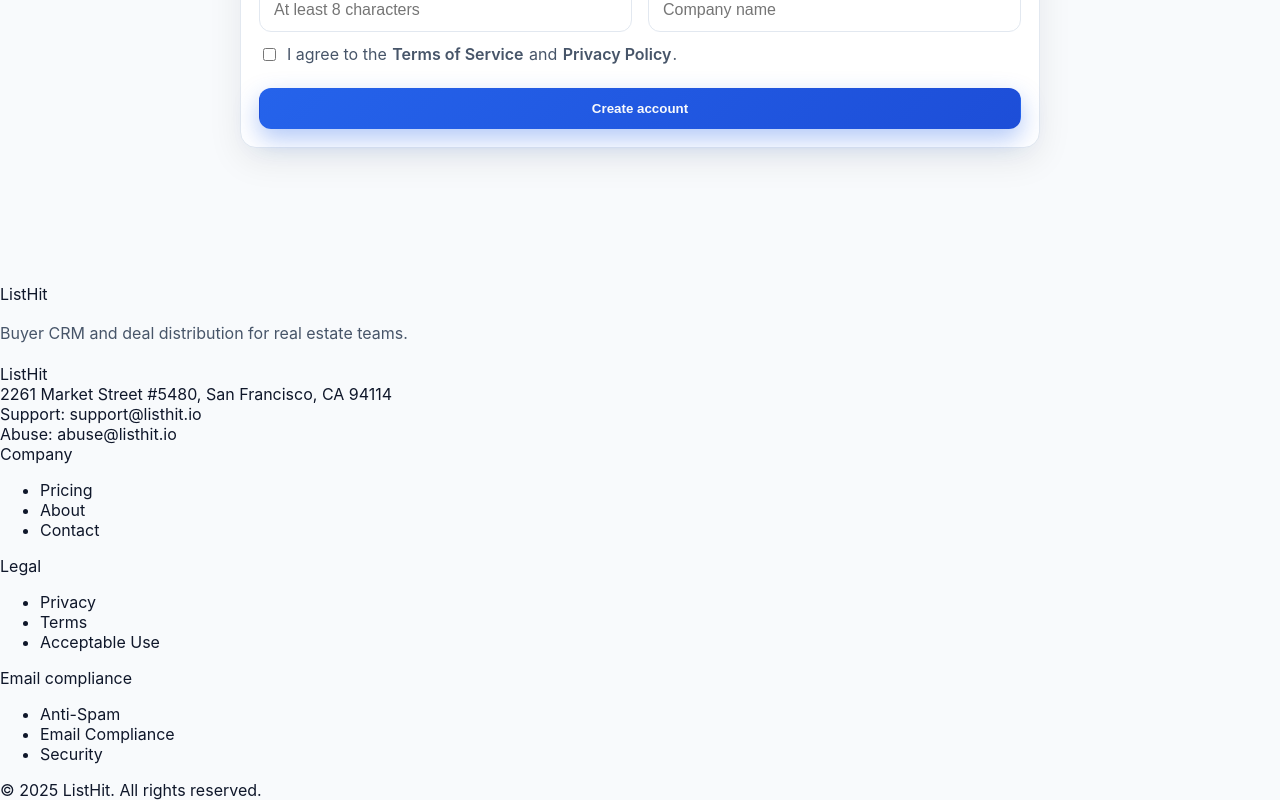
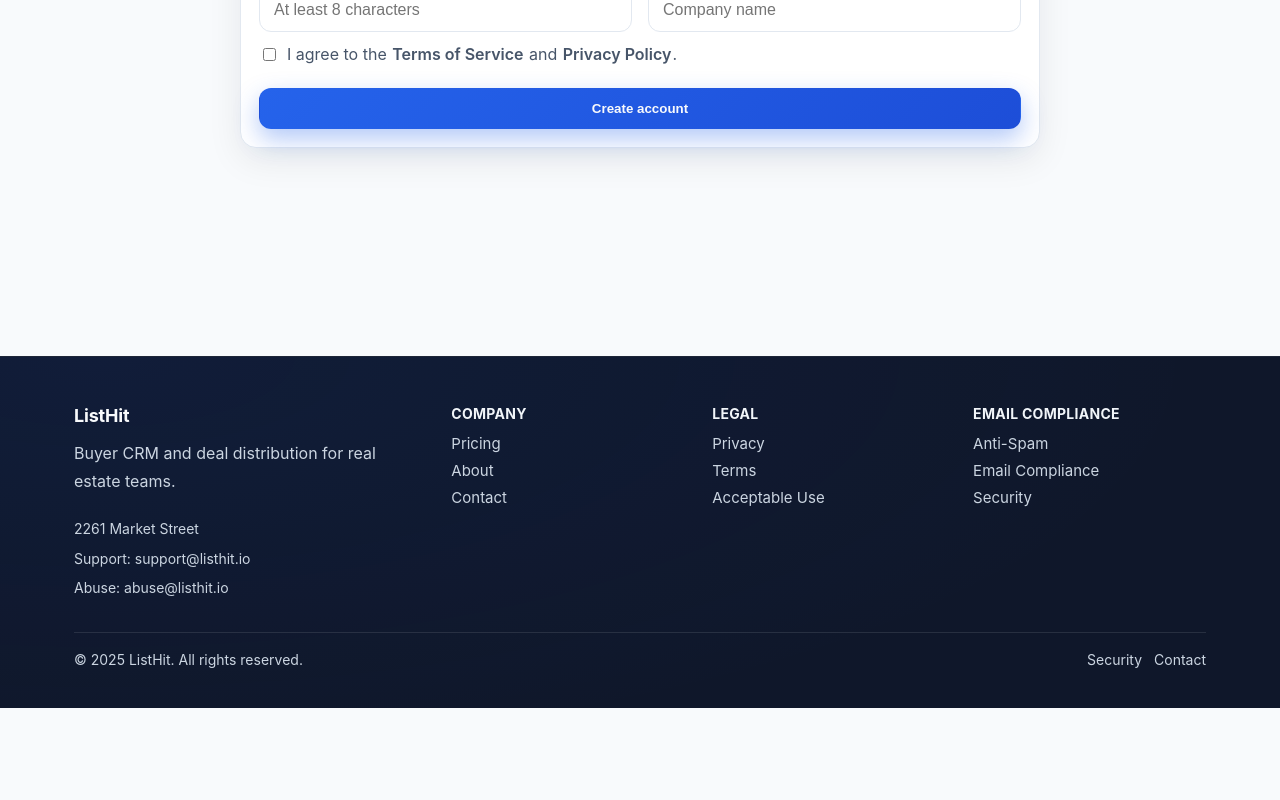
Before and after one commit to joshuapaschall/listhit-marketing, a Next.js app: page /signup in a window 1280 px wide. Shown: the part 551-1351 px from the top of the page. After the commit the page ends 1259 px from the top, so only its background shows below. Built offline with nearby package versions, Linux system fonts and the light colour scheme; no server answers.

Commit message:
Refine footer styling and turnstile config

```diff
--- a/app/globals.css
+++ b/app/globals.css
@@ -280,29 +280,142 @@ h4 {
   border-color: #e0e7ff;
 }
 
+.dev-banner {
+  background: #fff7ed;
+  color: #9a3412;
+  border-bottom: 1px solid #fdba74;
+  padding: 10px 16px;
+  text-align: center;
+  font-size: 14px;
+}
+
+.dev-banner a {
+  color: inherit;
+  font-weight: 700;
+  text-decoration: underline;
+}
+
+.dev-banner code {
+  background: rgba(253, 186, 116, 0.18);
+  padding: 2px 6px;
+  border-radius: 6px;
+  font-size: 13px;
+}
+
 .site-footer {
-  border-top: 1px solid var(--border);
-  padding: 28px 0 40px;
-  background: #ffffff;
+  margin-top: 72px;
+  border-top: 1px solid rgba(255, 255, 255, 0.06);
+  background: radial-gradient(1100px 400px at 8% 0%, rgba(37, 99, 235, 0.08), transparent),
+    #0f172a;
+  color: #e2e8f0;
+  padding: 48px 0 40px;
+}
+
+.footer-container {
+  display: flex;
+  flex-direction: column;
+  gap: 32px;
 }
 
 .footer-grid {
   display: grid;
-  grid-template-columns: repeat(auto-fit, minmax(220px, 1fr));
-  gap: 16px;
-  align-items: center;
+  grid-template-columns: 1fr;
+  gap: 28px;
+  align-items: flex-start;
+}
+
+.footer-col {
+  display: flex;
+  flex-direction: column;
+  gap: 12px;
+}
+
+.footer-brand {
+  gap: 10px;
+}
+
+.footer-title {
+  font-size: 18px;
+  font-weight: 700;
+  letter-spacing: -0.01em;
+  color: #f8fafc;
+}
+
+.footer-tagline {
+  margin: 4px 0 0;
+  color: #cbd5e1;
+  max-width: 520px;
+}
+
+.footer-contact {
+  display: flex;
+  flex-direction: column;
+  gap: 6px;
+  margin-top: 12px;
+  color: #cbd5e1;
+  font-size: 14px;
+}
+
+.footer-text {
+  margin: 0;
+  color: inherit;
+}
+
+.footer-heading {
+  font-size: 14px;
+  font-weight: 700;
+  letter-spacing: 0.02em;
+  text-transform: uppercase;
+  color: #f1f5f9;
 }
 
 .footer-links {
+  list-style: none;
+  padding: 0;
+  margin: 0;
+  display: flex;
+  flex-direction: column;
+  gap: 8px;
+  font-size: 15px;
+  color: #cbd5e1;
+}
+
+.footer-link {
+  color: inherit;
+  text-decoration: none;
+  transition: color 0.18s ease;
+}
+
+.footer-link:hover {
+  color: #93c5fd;
+}
+
+.footer-bottom {
+  border-top: 1px solid rgba(255, 255, 255, 0.1);
+  padding-top: 18px;
+  display: flex;
+  flex-direction: column;
+  gap: 10px;
+  font-size: 14px;
+  color: #cbd5e1;
+}
+
+.footer-bottom-links {
   display: flex;
   gap: 12px;
   flex-wrap: wrap;
-  color: var(--muted);
-  font-size: 14px;
 }
 
-.footer-links .nav-link {
-  color: var(--muted);
+@media (min-width: 768px) {
+  .footer-grid {
+    grid-template-columns: 1.5fr repeat(3, 1fr);
+  }
+
+  .footer-bottom {
+    flex-direction: row;
+    align-items: center;
+    justify-content: space-between;
+  }
 }
 
 .badge-list {
@@ -398,6 +511,23 @@ h4 {
   color: #0f172a;
 }
 
+.turnstile-warning {
+  margin: 8px 0 0;
+  padding: 12px 14px;
+  border-radius: 10px;
+  border: 1px solid #fdba74;
+  background: #fff7ed;
+  color: #92400e;
+  font-size: 14px;
+  line-height: 1.6;
+}
+
+.turnstile-warning a {
+  color: #9a3412;
+  font-weight: 700;
+  text-decoration: underline;
+}
+
 .hero {
   padding: 32px 0 24px;
 }
--- a/app/layout.tsx
+++ b/app/layout.tsx
@@ -4,6 +4,7 @@ import { ReactNode } from "react";
 import Script from "next/script";
 import { SiteHeader } from "../components/SiteHeader";
 import { SiteFooter } from "../components/SiteFooter";
+import { siteConfig } from "../lib/siteConfig";
 
 const siteName = "ListHit";
 const description =
@@ -39,10 +40,19 @@ export const metadata: Metadata = {
 
 export default function RootLayout({ children }: { children: ReactNode }) {
   const turnstileSiteKey = process.env.NEXT_PUBLIC_TURNSTILE_SITE_KEY;
+  const showTurnstileWarning = !turnstileSiteKey && process.env.NODE_ENV !== "production";
+  const supportEmail = siteConfig.supportEmail;
 
   return (
     <html lang="en">
       <body className="page-shell">
+        {showTurnstileWarning ? (
+          <div className="dev-banner">
+            Cloudflare Turnstile is not configured. Set <code>NEXT_PUBLIC_TURNSTILE_SITE_KEY</code> and{" "}
+            <code>TURNSTILE_SECRET_KEY</code>. Need help?{" "}
+            <a href={`mailto:${supportEmail}`}>Email support</a>.
+          </div>
+        ) : null}
         {turnstileSiteKey ? (
           <Script
             src="https://challenges.cloudflare.com/turnstile/v0/api.js"
--- a/components/SiteFooter.tsx
+++ b/components/SiteFooter.tsx
@@ -1,133 +1,112 @@
 import Link from "next/link";
+import { Container } from "./Container";
+import { siteConfig } from "../lib/siteConfig";
+
+const footerLinkSections = [
+  {
+    title: "Company",
+    links: [
+      { href: "/pricing", label: "Pricing" },
+      { href: "/about", label: "About" },
+      { href: "/contact", label: "Contact" },
+    ],
+  },
+  {
+    title: "Legal",
+    links: [
+      { href: "/privacy", label: "Privacy" },
+      { href: "/terms", label: "Terms" },
+      { href: "/acceptable-use", label: "Acceptable Use" },
+    ],
+  },
+  {
+    title: "Email compliance",
+    links: [
+      { href: "/anti-spam", label: "Anti-Spam" },
+      { href: "/email-compliance", label: "Email Compliance" },
+      { href: "/security", label: "Security" },
+    ],
+  },
+];
+
+const footerBottomLinks = [
+  { href: "/security", label: "Security" },
+  { href: "/contact", label: "Contact" },
+];
 
 export function SiteFooter() {
-  // These are safe to render publicly. Keep them configurable so you can match whatever
-  // you put in your SES production access request (brand name, support, abuse, mailing address).
-  const brandName = process.env.NEXT_PUBLIC_BRAND_NAME || "ListHit";
-  const tagline =
-    process.env.NEXT_PUBLIC_TAGLINE ||
-    "Buyer CRM and deal distribution for real estate teams.";
-
-  const legalEntityName =
-    process.env.NEXT_PUBLIC_LEGAL_ENTITY_NAME || brandName;
-
-  const mailingAddress =
-    process.env.NEXT_PUBLIC_MAILING_ADDRESS ||
-    "2261 Market Street #5480, San Francisco, CA 94114";
-
-  const supportEmail =
-    process.env.NEXT_PUBLIC_SUPPORT_EMAIL || "support@listhit.io";
-
-  const abuseEmail = process.env.NEXT_PUBLIC_ABUSE_EMAIL || "abuse@listhit.io";
-
-  const supportPhone = process.env.NEXT_PUBLIC_SUPPORT_PHONE || "";
+  const {
+    companyName,
+    companyTagline,
+    companyAddress,
+    supportEmail,
+    abuseEmail,
+    supportPhone,
+  } = siteConfig;
 
   const year = new Date().getFullYear();
 
   return (
-    <footer className="mt-20 border-t border-gray-200 bg-white">
-      <div className="mx-auto max-w-7xl px-6 py-10">
-        <div className="grid grid-cols-1 gap-10 sm:grid-cols-2 lg:grid-cols-4">
-          <div>
-            <div className="text-base font-semibold text-gray-900">{brandName}</div>
-            <p className="mt-2 text-sm text-gray-600">{tagline}</p>
-            <div className="mt-4 space-y-1 text-sm text-gray-600">
-              <div>{legalEntityName}</div>
-              <div>{mailingAddress}</div>
-              <div>
+    <footer className="site-footer">
+      <Container className="footer-container">
+        <div className="footer-grid">
+          <div className="footer-col footer-brand">
+            <div className="footer-title">{companyName}</div>
+            <p className="footer-tagline">{companyTagline}</p>
+            <div className="footer-contact">
+              <p className="footer-text">{companyAddress}</p>
+              <p className="footer-text">
                 Support:{" "}
-                <a
-                  className="underline"
-                  href={`mailto:${supportEmail}`}
-                >
+                <a className="footer-link" href={`mailto:${supportEmail}`}>
                   {supportEmail}
                 </a>
-              </div>
-              <div>
+              </p>
+              <p className="footer-text">
                 Abuse:{" "}
-                <a className="underline" href={`mailto:${abuseEmail}`}>
+                <a className="footer-link" href={`mailto:${abuseEmail}`}>
                   {abuseEmail}
                 </a>
-              </div>
+              </p>
               {supportPhone ? (
-                <div>
+                <p className="footer-text">
                   Phone:{" "}
-                  <a className="underline" href={`tel:${supportPhone}`}>
+                  <a className="footer-link" href={`tel:${supportPhone}`}>
                     {supportPhone}
                   </a>
-                </div>
+                </p>
               ) : null}
             </div>
           </div>
 
-          <div>
-            <div className="text-sm font-semibold text-gray-900">Company</div>
-            <ul className="mt-4 space-y-2 text-sm text-gray-600">
-              <li>
-                <Link href="/pricing" className="hover:text-gray-900">
-                  Pricing
+          {footerLinkSections.map((section) => (
+            <div key={section.title} className="footer-col">
+              <div className="footer-heading">{section.title}</div>
+              <ul className="footer-links">
+                {section.links.map((link) => (
+                  <li key={link.href}>
+                    <Link className="footer-link" href={link.href}>
+                      {link.label}
                     </Link>
                   </li>
-              <li>
-                <Link href="/about" className="hover:text-gray-900">
-                  About
-                </Link>
-              </li>
-              <li>
-                <Link href="/contact" className="hover:text-gray-900">
-                  Contact
-                </Link>
-              </li>
+                ))}
               </ul>
             </div>
-
-          <div>
-            <div className="text-sm font-semibold text-gray-900">Legal</div>
-            <ul className="mt-4 space-y-2 text-sm text-gray-600">
-              <li>
-                <Link href="/privacy" className="hover:text-gray-900">
-                  Privacy
-                </Link>
-              </li>
-              <li>
-                <Link href="/terms" className="hover:text-gray-900">
-                  Terms
-                </Link>
-              </li>
-              <li>
-                <Link href="/acceptable-use" className="hover:text-gray-900">
-                  Acceptable Use
-                </Link>
-              </li>
-            </ul>
+          ))}
         </div>
 
-          <div>
-            <div className="text-sm font-semibold text-gray-900">Email compliance</div>
-            <ul className="mt-4 space-y-2 text-sm text-gray-600">
-              <li>
-                <Link href="/anti-spam" className="hover:text-gray-900">
-                  Anti-Spam
+        <div className="footer-bottom">
+          <div className="footer-bottom-left">
+            © {year} {companyName}. All rights reserved.
+          </div>
+          <div className="footer-bottom-links">
+            {footerBottomLinks.map((link) => (
+              <Link key={link.href} className="footer-link" href={link.href}>
+                {link.label}
               </Link>
-              </li>
-              <li>
-                <Link href="/email-compliance" className="hover:text-gray-900">
-                  Email Compliance
-                </Link>
-              </li>
-              <li>
-                <Link href="/security" className="hover:text-gray-900">
-                  Security
-                </Link>
-              </li>
-            </ul>
+            ))}
           </div>
         </div>
-
-        <div className="mt-10 border-t border-gray-200 pt-6 text-sm text-gray-500">
-          © {year} {brandName}. All rights reserved.
-        </div>
-      </div>
+      </Container>
     </footer>
   );
 }
--- a/components/TurnstileWidget.tsx
+++ b/components/TurnstileWidget.tsx
@@ -1,4 +1,6 @@
 "use client";
+
+import { siteConfig } from "../lib/siteConfig";
 
 type TurnstileWidgetProps = {
   action?: string;
@@ -7,16 +9,16 @@ type TurnstileWidgetProps = {
 
 export function TurnstileWidget({ action = "form", className }: TurnstileWidgetProps) {
   const siteKey = process.env.NEXT_PUBLIC_TURNSTILE_SITE_KEY;
-  const supportEmail = process.env.NEXT_PUBLIC_SUPPORT_EMAIL || "support@listhit.io";
+  const supportEmail = siteConfig.supportEmail;
 
   // If Turnstile isn't configured, avoid showing a broken-looking callout in production.
   if (!siteKey) {
     if (process.env.NODE_ENV !== "production") {
       return (
-        <p className="text-sm text-slate-500">
-          Human verification isn&apos;t configured. Set <code>NEXT_PUBLIC_TURNSTILE_SITE_KEY</code> (and
-          <code>TURNSTILE_SECRET_KEY</code>) in your environment. If you need help, email{" "}
-          <a className="underline" href={`mailto:${supportEmail}`}>
+        <p className="turnstile-warning">
+          <strong>Human verification isn&apos;t configured.</strong> Set <code>NEXT_PUBLIC_TURNSTILE_SITE_KEY</code>{" "}
+          and <code>TURNSTILE_SECRET_KEY</code> in your environment. If you need help, email{" "}
+          <a href={`mailto:${supportEmail}`}>
             {supportEmail}
           </a>
           .
--- /dev/null
+++ b/lib/siteConfig.ts
@@ -0,0 +1,12 @@
+export const siteConfig = {
+  companyName: process.env.NEXT_PUBLIC_COMPANY_NAME || "ListHit",
+  companyTagline:
+    process.env.NEXT_PUBLIC_COMPANY_TAGLINE ||
+    "Buyer CRM and deal distribution for real estate teams.",
+  companyAddress:
+    process.env.NEXT_PUBLIC_COMPANY_ADDRESS ||
+    "2261 Market Street #5480, San Francisco, CA 94114",
+  supportEmail: process.env.NEXT_PUBLIC_SUPPORT_EMAIL || "support@listhit.io",
+  abuseEmail: process.env.NEXT_PUBLIC_ABUSE_EMAIL || "abuse@listhit.io",
+  supportPhone: process.env.NEXT_PUBLIC_SUPPORT_PHONE || "",
+};
```
Also changed, not shown: 1 other file (tests, documents, lock files or other folders). Lines whose indentation alone changed are shown as unchanged.
